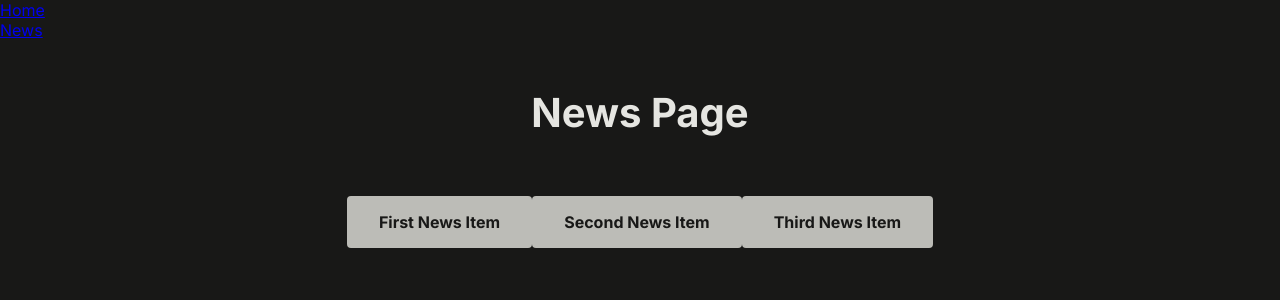
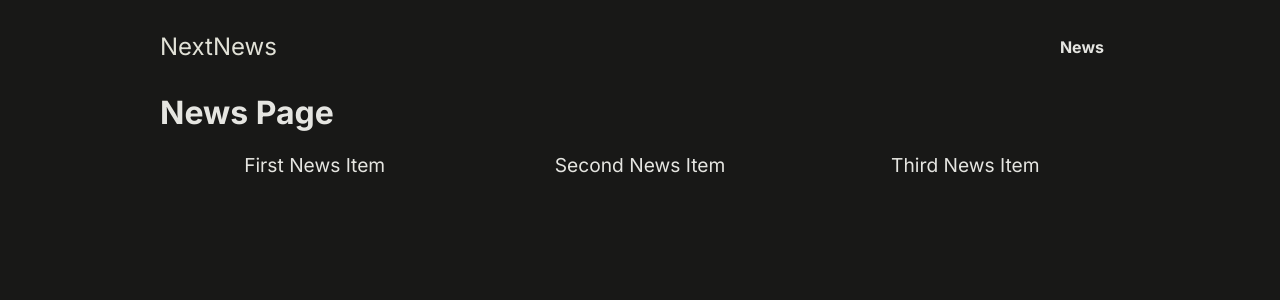
Before and after one commit to gabyballester/next-news-ap-nextjs14-typescript-sqlite, a Next.js app: page /news in a window 1280 px wide. Shown: the top 300 px of the page. Built offline with nearby package versions, Linux system fonts and the light colour scheme.

Commit message:
Update basic layout, pages, links and styling

```diff
--- a/app/layout.tsx
+++ b/app/layout.tsx
@@ -19,8 +19,10 @@ export default function RootLayout({
   return (
     <html lang="en">
       <body className={inter.className}>
-        <MainHeader />
-        {children}
+        <div id="page">
+          <MainHeader />
+          {children}
+        </div>
       </body>
     </html>
   );
--- a/app/news/page.tsx
+++ b/app/news/page.tsx
@@ -8,13 +8,15 @@ const links = [
 
 export default function NewsPage() {
   return (
-    <div id="home">
+    <div>
       <h1>News Page</h1>
-      {links.map(({ href, text }) => (
-        <Link key={href} href={href}>
-          {text}
-        </Link>
-      ))}
+      <ul className="news-list">
+        {links.map(({ href, text }) => (
+          <li key={href}>
+            <Link href={href}>{text}</Link>
+          </li>
+        ))}
+      </ul>
     </div>
   );
 }
--- a/app/page.tsx
+++ b/app/page.tsx
@@ -2,7 +2,6 @@ export default function Home() {
   return (
     <div id="home">
       <h1>Next.js Routing & Page Rendering</h1>
-
     </div>
   );
 }
--- a/components/main-header.tsx
+++ b/components/main-header.tsx
@@ -1,13 +1,14 @@
 import Link from "next/link";
 
-const links = [
-  { href: "/", text: "Home" },
-  { href: "/news", text: "News" },
-];
+const links = [{ href: "/news", text: "News" }];
 
 export const MainHeader = () => {
   return (
-    <header>
+    <header id="main-header">
+      <div id="logo">
+        <Link href="/">NextNews</Link>
+      </div>
+      <nav>
         <ul>
           {links.map(({ href, text }) => (
             <li key={href}>
@@ -15,6 +16,7 @@ export const MainHeader = () => {
             </li>
           ))}
         </ul>
+      </nav>
     </header>
   );
 };
```
Lines whose indentation alone changed are shown as unchanged.
